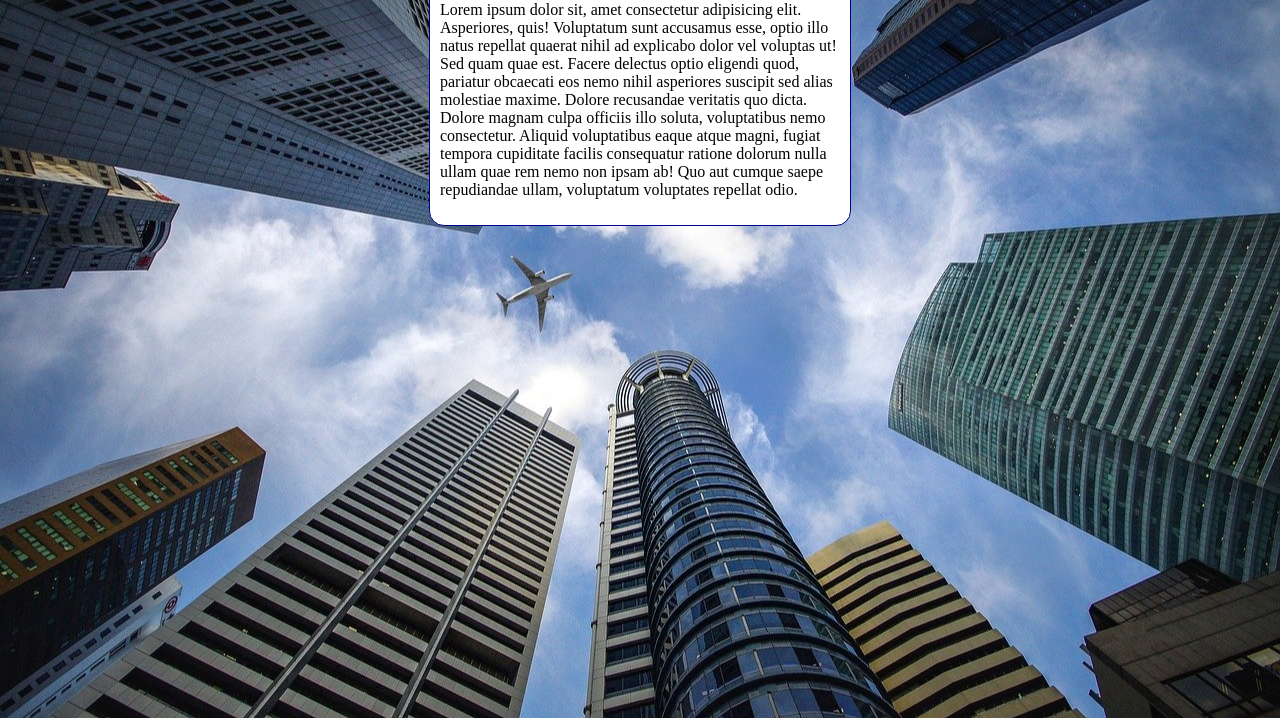
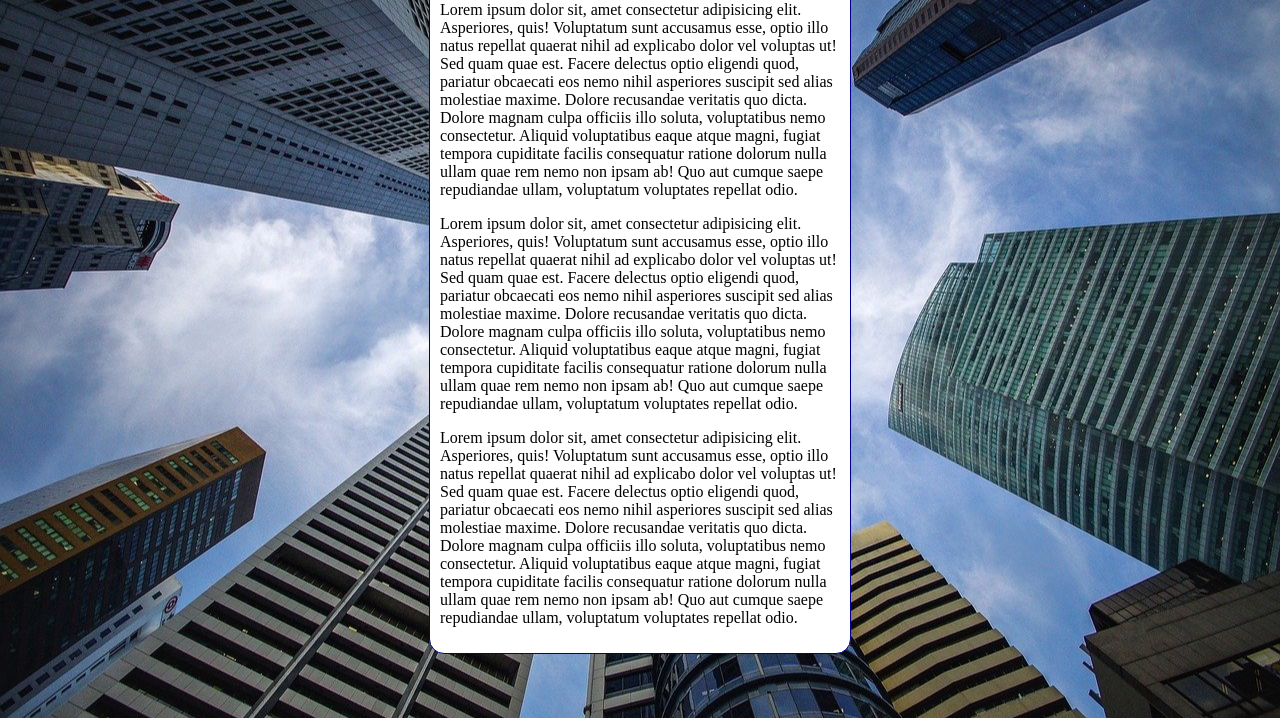
Before and after one commit to helendecastrodeoliveira/html-css, a plain HTML site: page cursoemvideo/exercicios/fundo006.html in a window 1280 px wide. Shown: the part 98-816 px from the top of the page. Drawn offline with Linux system fonts and the light colour scheme.

Commit message:
Atualização no exercício 022

```diff
--- a/cursoemvideo/exercicios/fundo006.html
+++ b/cursoemvideo/exercicios/fundo006.html
@@ -34,6 +34,12 @@
         <p>Lorem ipsum dolor sit, amet consectetur adipisicing elit. Asperiores, quis! Voluptatum sunt accusamus esse, optio illo natus repellat quaerat nihil ad explicabo dolor vel voluptas ut! Sed quam quae est.
         Facere delectus optio eligendi quod, pariatur obcaecati eos nemo nihil asperiores suscipit sed alias molestiae maxime. Dolore recusandae veritatis quo dicta. Dolore magnam culpa officiis illo soluta, voluptatibus nemo consectetur.
         Aliquid voluptatibus eaque atque magni, fugiat tempora cupiditate facilis consequatur ratione dolorum nulla ullam quae rem nemo non ipsam ab! Quo aut cumque saepe repudiandae ullam, voluptatum voluptates repellat odio.</p>
+        <p>Lorem ipsum dolor sit, amet consectetur adipisicing elit. Asperiores, quis! Voluptatum sunt accusamus esse, optio illo natus repellat quaerat nihil ad explicabo dolor vel voluptas ut! Sed quam quae est.
+        Facere delectus optio eligendi quod, pariatur obcaecati eos nemo nihil asperiores suscipit sed alias molestiae maxime. Dolore recusandae veritatis quo dicta. Dolore magnam culpa officiis illo soluta, voluptatibus nemo consectetur.
+        Aliquid voluptatibus eaque atque magni, fugiat tempora cupiditate facilis consequatur ratione dolorum nulla ullam quae rem nemo non ipsam ab! Quo aut cumque saepe repudiandae ullam, voluptatum voluptates repellat odio.</p>
+        <p>Lorem ipsum dolor sit, amet consectetur adipisicing elit. Asperiores, quis! Voluptatum sunt accusamus esse, optio illo natus repellat quaerat nihil ad explicabo dolor vel voluptas ut! Sed quam quae est.
+        Facere delectus optio eligendi quod, pariatur obcaecati eos nemo nihil asperiores suscipit sed alias molestiae maxime. Dolore recusandae veritatis quo dicta. Dolore magnam culpa officiis illo soluta, voluptatibus nemo consectetur.
+        Aliquid voluptatibus eaque atque magni, fugiat tempora cupiditate facilis consequatur ratione dolorum nulla ullam quae rem nemo non ipsam ab! Quo aut cumque saepe repudiandae ullam, voluptatum voluptates repellat odio.</p>
     </main>
 </body>
 </html>
```
